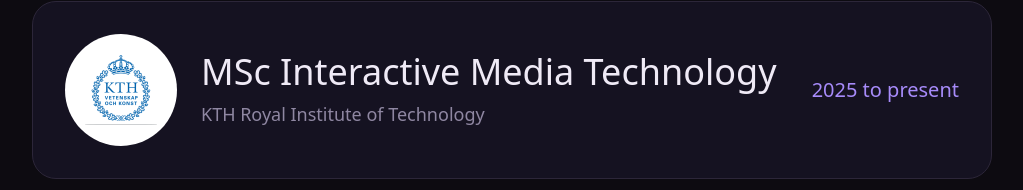
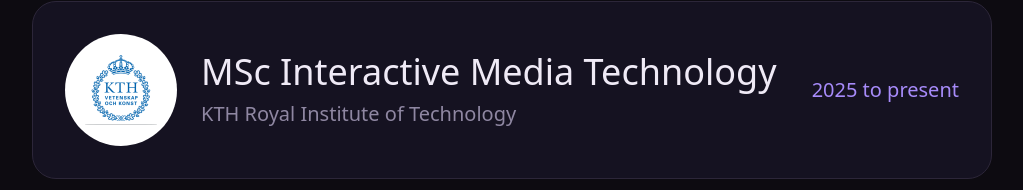
Before and after one commit to KimmyK1/Portfolio, a Next.js app: page / in a window 1280 px wide. Both pictures are taken after a click on the tab "Education". Shown: the part 542-732 px from the top of the page, without its empty margins (128-1151 px from the left). Built offline with nearby package versions, Linux system fonts and the light colour scheme.

Commit message:
Slightly larger university names

```diff
--- a/src/components/Education.tsx
+++ b/src/components/Education.tsx
@@ -22,7 +22,7 @@
 
           <div className="min-w-0 flex-1 basis-48">
             <h3 className="font-display text-2xl md:text-4xl">{e.degree}</h3>
-            <p className="mt-2 text-base text-muted md:text-lg">{e.school}</p>
+            <p className="mt-2 text-lg text-muted md:text-xl">{e.school}</p>
           </div>
 
           <div className="shrink-0 md:text-right">
```
